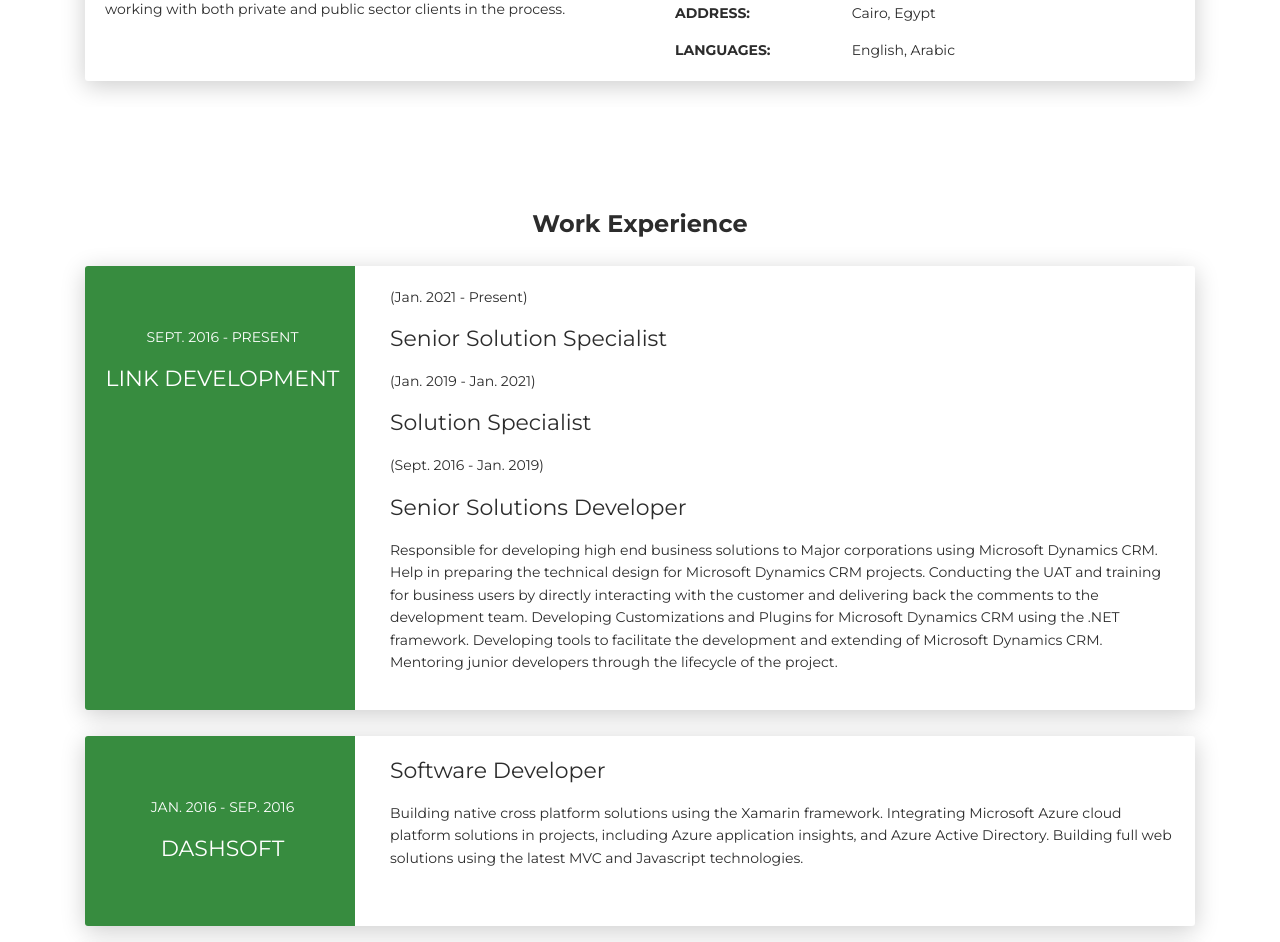
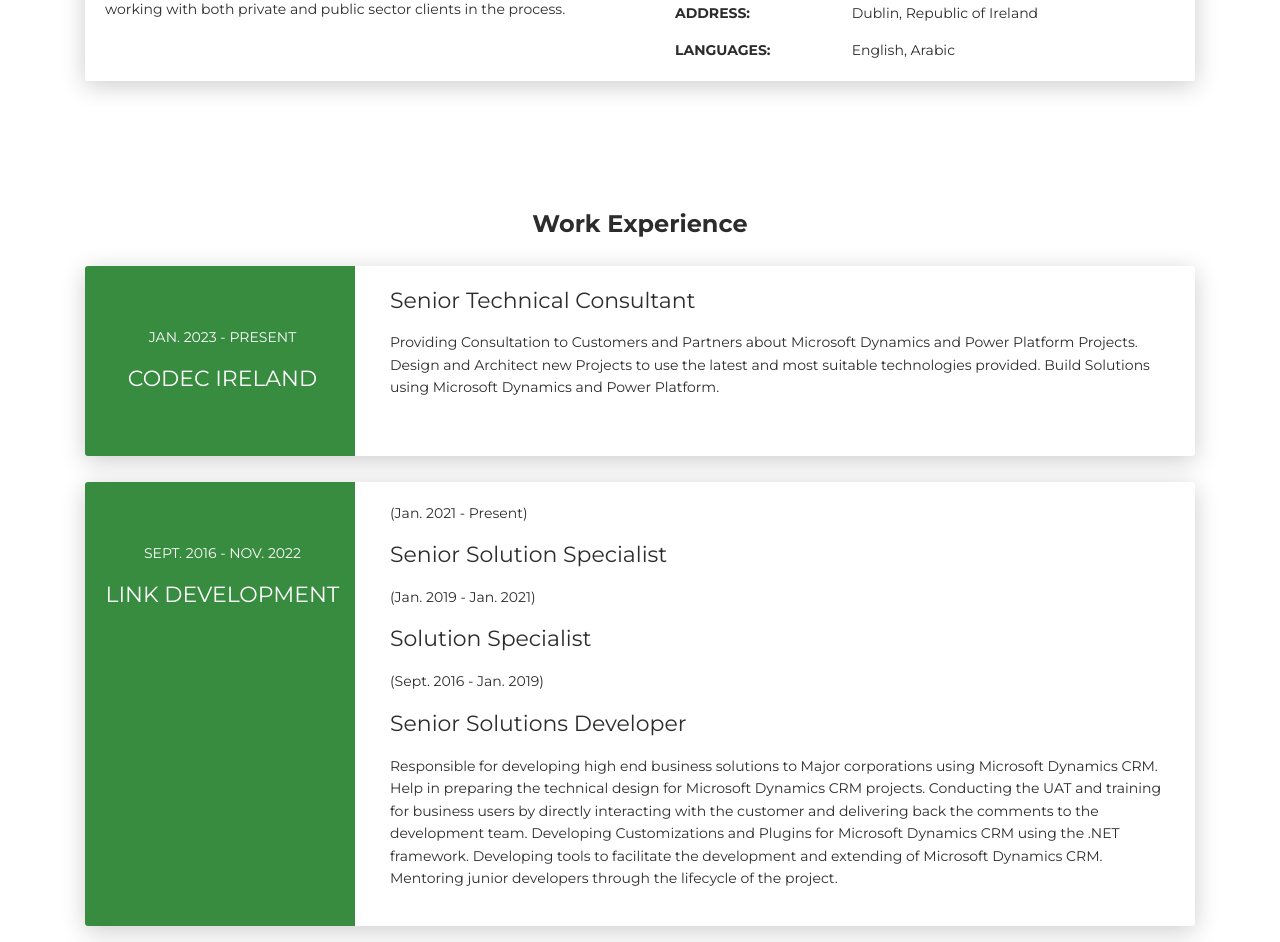
Before and after one commit to harryremon/harryremon.github.io, a plain HTML site: page index.html in a window 1280 px wide. Shown: the part 798-1740 px from the top of the page. Drawn offline with Linux system fonts and the light colour scheme.

Commit message:
Update index.html

```diff
--- a/index.html
+++ b/index.html
@@ -89,7 +89,7 @@
             </div>
             <div class="row mt-3">
               <div class="col-sm-4"><strong class="text-uppercase">Address:</strong></div>
-              <div class="col-sm-8">Cairo, Egypt</div>
+              <div class="col-sm-8">Dublin, Republic of Ireland</div>
             </div>
             <div class="row mt-3">
               <div class="col-sm-4"><strong class="text-uppercase">Languages:</strong></div>
@@ -165,7 +165,23 @@
       <div class="row">
         <div class="col-md-3 bg-primary" data-aos="fade-right" data-aos-offset="50" data-aos-duration="500">
           <div class="card-body cc-experience-header">
-            <p>Sept. 2016 - Present</p>
+            <p>Jan. 2023 - Present</p>
+            <div class="h5">Codec Ireland</div>
+          </div>
+        </div>
+        <div class="col-md-9" data-aos="fade-left" data-aos-offset="50" data-aos-duration="500">
+          <div class="card-body">
+            <div class="h5">Senior Technical Consultant</div>
+            <p>Providing Consultation to Customers and Partners about Microsoft Dynamics and Power Platform Projects. Design and Architect new Projects to use the latest and most suitable technologies provided. Build Solutions using Microsoft Dynamics and Power Platform.</p>
+          </div>
+        </div>
+      </div>
+    </div>
+    <div class="card">
+      <div class="row">
+        <div class="col-md-3 bg-primary" data-aos="fade-right" data-aos-offset="50" data-aos-duration="500">
+          <div class="card-body cc-experience-header">
+            <p>Sept. 2016 - Nov. 2022</p>
             <div class="h5">Link Development</div>
           </div>
         </div>
```
